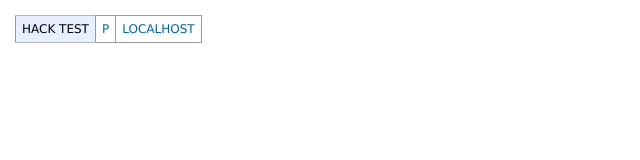
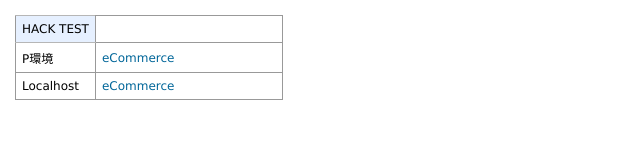
Before and after one commit to chiachiyang/chiachiyang.github.io, a plain HTML site: page index.html in a window 1280 px wide. Shown: the whole page, without its empty margins (0-640 px from the left). Drawn offline with Linux system fonts and the light colour scheme.

Commit message:
Update index.html

```diff
--- a/index.html
+++ b/index.html
@@ -141,12 +141,14 @@ table.table_std_blue  tbody  tr:hover {
 
 <table class="table_std_blue">
 <th>HACK TEST</th>
-<td><a href="https://www.nanshanlife.com.tw/eCommerce?utm_source=external&utm_medium=article&utm_campaign=NTL_10">P</a></td>
-<td><a href="http://localhost:8080/eCommerce?utm_source=external&utm_medium=article&utm_campaign=NTL_10">LOCALHOST</td>
-
-</tr>
-
-
+	<tr>
+		<td width="30%">P環境</td>
+		<td  width="370%"><a href="https://www.nanshanlife.com.tw/eCommerce?utm_source=external&utm_medium=article&utm_campaign=NTL_10">eCommerce</a></td>
+	</tr>
+	<tr>
+		<td width="30%">Localhost</td>
+		<td  width="370%"><a href="http://localhost:8080/eCommerce?utm_source=external&utm_medium=article&utm_campaign=NTL_10">eCommerce</a></td>
+	</tr>
 </table>
 
 
```
